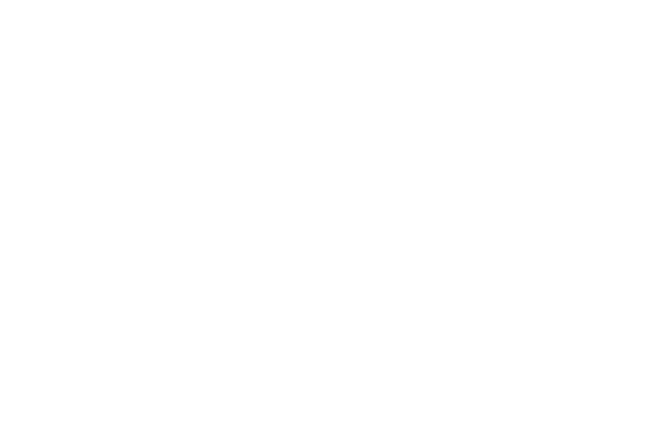
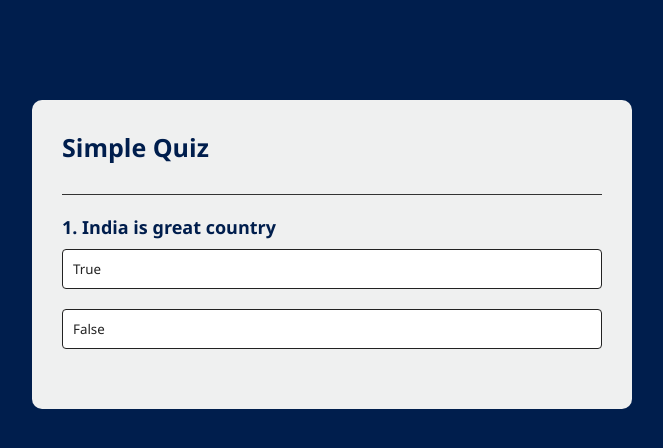
Before and after one commit to mannu-phaver/Quiz_App, a plain HTML site: page index.html in a window 1280 px wide. Shown: the whole page, without its empty margins (308-971 px from the left). Drawn offline with Linux system fonts and the light colour scheme.

Commit message:
"Quiz-app completed"

```diff
--- a/index.html
+++ b/index.html
@@ -3,10 +3,24 @@
 <link>
     <meta charset="UTF-8">
     <meta name="viewport" content="width=device-width, initial-scale=1.0">
-    <title>Document</title>
+    <title>Simple quiz</title>
     <link href="style.css" rel="stylesheet"></link>
 </head>
 <body>
-
+    <div class="app">
+        <h1>Simple Quiz</h1>
+        <div class="quiz">
+            <h2 id="question">Question goes here</h2>
+            <div id="answer-buttons">
+                <button class="bttn">Answer 1</button>
+                <button class="bttn">Answer 1</button>
+                <button class="bttn">Answer 1</button>
+                <button class="bttn">Answer 1</button>
+                <button class="bttn">Answer 1</button>
+            </div>
+            <button id="next-btn">Next</button>
+        </div>
+    </div>
+<script src="script.js"></script>
 </body>
 </html>
--- a/script.js
+++ b/script.js
@@ -0,0 +1,145 @@
+const questions = [
+    {
+        question: "India is great country",
+        answers: [
+            { text: "True", correct: true },
+            { text: "False", correct: false }
+        ]
+    },
+    {
+        question: "India is great country",
+        answers: [
+            { text: "True", correct: true },
+            { text: "False", correct: false }
+        ]
+    },
+    {
+        question: "India is great country",
+        answers: [
+            { text: "True", correct: true },
+            { text: "False", correct: false }
+        ]
+    },
+    {
+        question: "India is great country",
+        answers: [
+            { text: "True", correct: true },
+            { text: "False", correct: false }
+        ]
+    },
+    {
+        question: "India is great country",
+        answers: [
+            { text: "True", correct: true },
+            { text: "False", correct: false }
+        ]
+    },
+    {
+        question: "India is great country",
+        answers: [
+            { text: "True", correct: true },
+            { text: "False", correct: false }
+        ]
+    },
+    {
+        question: "India is great country",
+        answers: [
+            { text: "True", correct: true },
+            { text: "False", correct: false }
+        ]
+    }
+];
+
+const questionElement = document.getElementById("question");
+const answerButtons = document.getElementById("answer-buttons");
+const nextButton = document.getElementById("next-btn");
+
+let currentQuestionIndex = 0;
+let score = 0;
+
+function startQuiz() {
+    currentQuestionIndex = 0;
+    score = 0;
+    nextButton.innerHTML = "next";
+    showQuestion();
+}
+
+function resetState() {
+
+    nextButton.style.display="none";
+    while(answerButtons.firstChild){
+        answerButtons.removeChild(answerButtons.firstChild);
+    }
+}
+
+function showQuestion() {
+    resetState();
+    let currentQuestion = questions[currentQuestionIndex];
+    let questionNo = currentQuestionIndex + 1;
+    questionElement.innerHTML = questionNo + ". " + currentQuestion.question;
+
+    currentQuestion.answers.forEach(answer => {
+        const button = document.createElement("button");
+        button.innerHTML = answer.text;
+        button.classList.add("bttn");
+        answerButtons.appendChild(button);
+        if(answer.correct){
+            button.dataset.correct=answer.correct;
+        }
+        // Adding click functionality.
+        button.addEventListener("click",selectAnswer);
+    });
+}
+function selectAnswer(e) {
+    const selectBtn=e.target;
+    const isCorrect=selectBtn.dataset.correct ==="true";
+    if(isCorrect){
+        selectBtn.classList.add("correct");
+        score++;
+    }else{
+        selectBtn.classList.add("incorrect");
+    }
+    // To add green color for the correct answer after selected once.
+    Array.from(answerButtons.children).forEach(button =>{
+
+        if(button.dataset.correct ==="true"){
+            // add green color once a wrong option selected.
+            button.classList.add("correct");
+        }
+        button.disabled = true;
+        // button.classList.add("correct");
+    });
+    nextButton.style.display= "block";
+}
+
+function showScore(){
+    resetState();
+    // to display score
+    questionElement.innerHTML = `You scored ${score} out of ${questions.length}!`;
+    nextButton.innerHTML ="Play Again";
+    nextButton.style.display= "block"
+}
+
+// function to handle next button
+function handleNextButton(){
+    currentQuestionIndex++;
+    if(currentQuestionIndex < questions.length){
+        showQuestion();
+    }
+    else{
+        showScore();
+    }
+}
+
+
+// function for next button
+
+nextButton.addEventListener("click",()=>{
+    if(currentQuestionIndex < questions.length){
+        handleNextButton();
+    }
+    else{
+        startQuiz();
+    }
+})
+startQuiz();
--- a/style.css
+++ b/style.css
@@ -0,0 +1,74 @@
+*{
+    margin: 0;
+    padding: 0;
+    font-family: 'Segoe UI', Tahoma, Geneva, Verdana, sans-serif;
+    box-sizing: border-box;
+}
+body{
+    background: #001e4d;
+}
+.app{
+    background: #eff0f0;
+    width: 90%;
+    max-width: 600px;
+    margin: 100px auto 0;
+    border-radius: 10px;
+    padding: 30px;
+}
+
+.app h1{
+    font-size: 25px;
+    color: #001e4d;
+    font-weight: 600;
+    border-bottom: 1px solid #333;
+    padding-bottom: 30px;
+}
+.quiz{
+    padding: 20px 0;
+}
+.quiz h2{
+    font-size: 18px;
+    color: #001e4d;
+    font-weight: 600;
+}
+
+.bttn{
+    background: #fff;
+    color: #222;
+    font-weight: 500;
+    width: 100%;
+    border: 1px solid #222;
+    padding: 10px;
+    margin: 10px 0;
+    text-align: left;
+    border-radius: 4px;
+    cursor: pointer;
+}
+.bttn:hover:not([disabled]){
+    background:#6c6a6a;
+    color: #fff;
+}
+.bttn:disabled{
+    cursor: no-drop;
+
+}
+#next-btn{
+    background: #001e4d;
+    color: #fff;
+    font-weight: 500;
+    width: 150px;
+    border: 0;
+    padding: 10px;
+    margin:20px auto 0;
+    border-radius: 4px;
+    cursor: pointer;
+    display: none;
+
+}
+.correct{
+    background: #9aeabc;
+
+}
+.incorrect{
+    background: red;
+}
```
